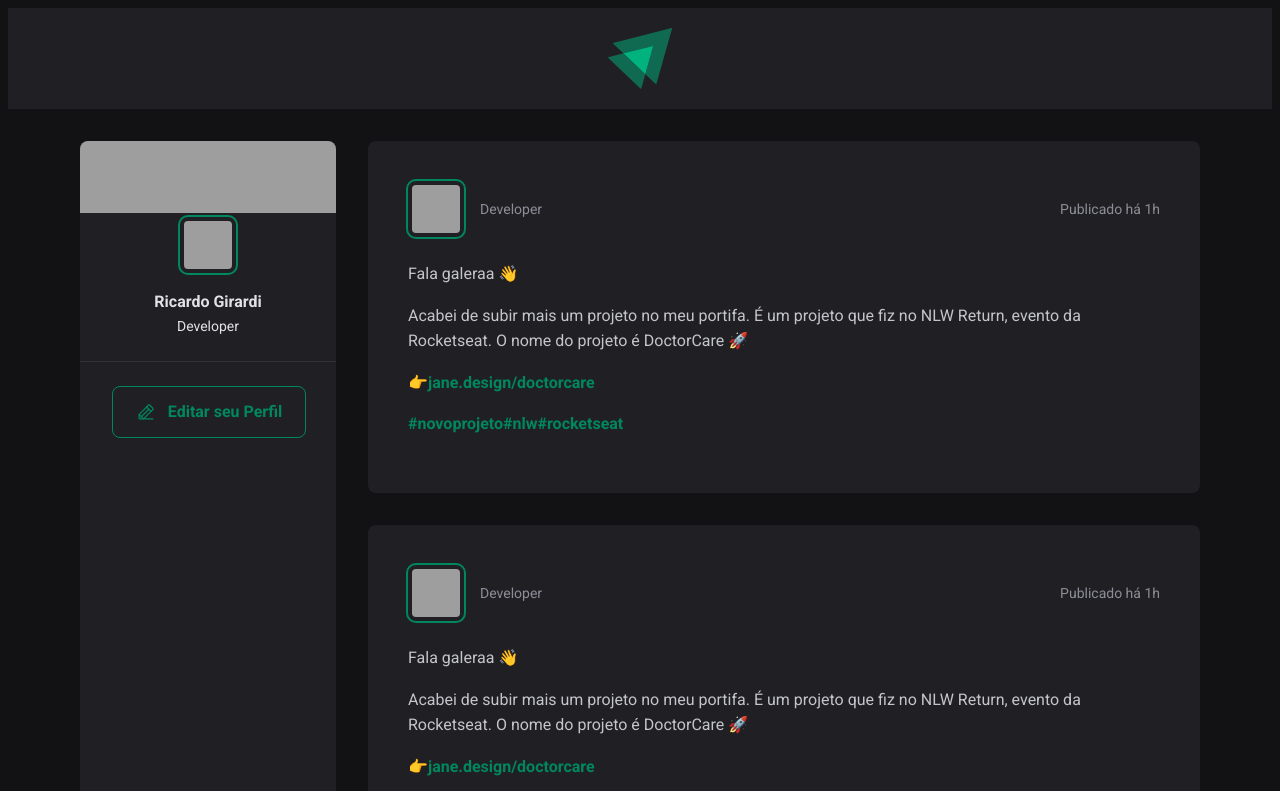
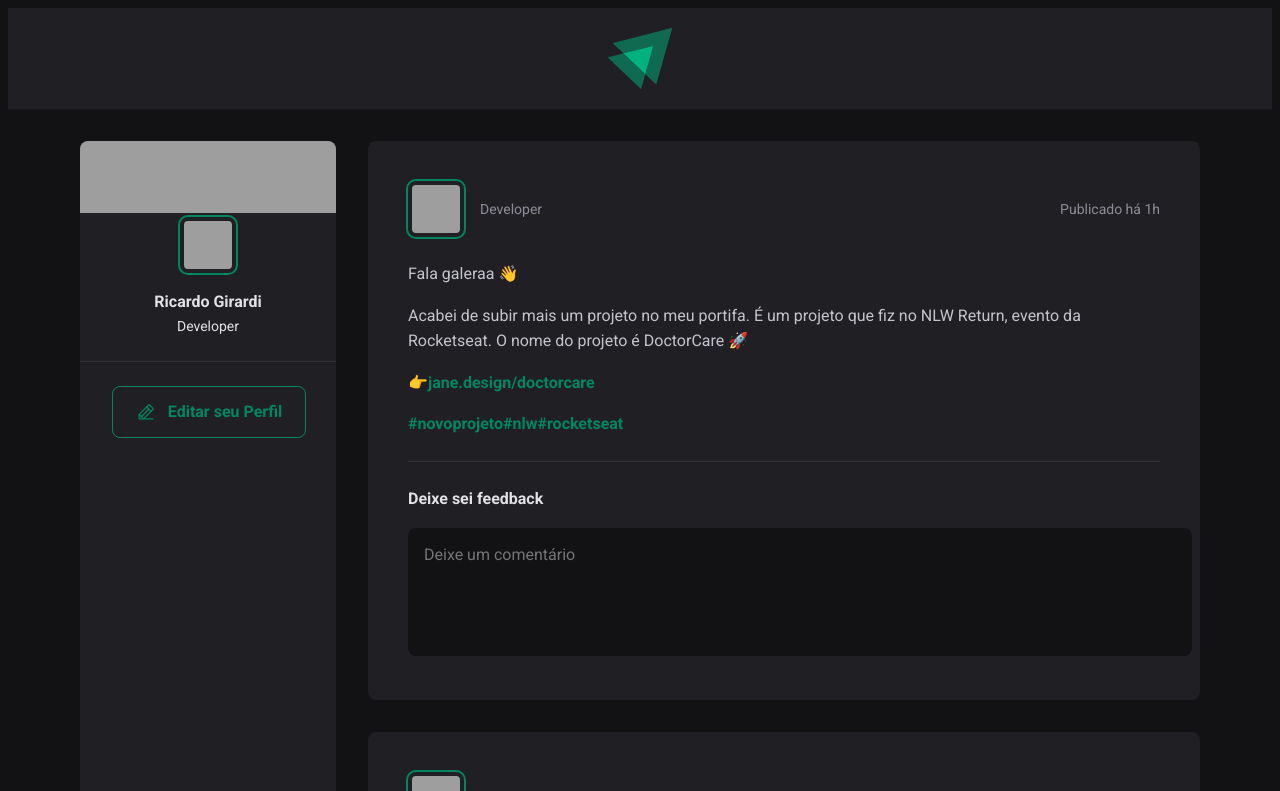
Before and after one commit to girardi1994/React-Vite, a React (Vite) app in the folder 01-fundamentos-reactjs/: page / in a window 1280 px wide. Shown: the top 791 px of the page. Built offline with nearby package versions, Linux system fonts and the light colour scheme; grey boxes are pictures that could not be loaded.

Commit message:
Formulário de comentários

```diff
--- a/01-fundamentos-reactjs/src/components/Post.jsx
+++ b/01-fundamentos-reactjs/src/components/Post.jsx
@@ -34,6 +34,13 @@
           <a href="">#rocketseat</a>
         </p>
       </div>
+      <form className={styles.comentForm}>
+        <strong>Deixe sei feedback</strong>
+        <textarea placeholder="Deixe um comentário"/>
+        <footer>
+         <button type="submit">Publicar</button>
+        </footer>
+      </form>
     </article>
   );
 }
--- a/01-fundamentos-reactjs/src/components/Post.module.css
+++ b/01-fundamentos-reactjs/src/components/Post.module.css
@@ -59,3 +59,47 @@
   color: var(--gray-400);
   line-height: 1.6;
 }
+.comentForm {
+  width: 100%;
+  margin-top: 1.5rem;
+  padding-top: 1.5rem;
+  border-top: 1px solid var(--gray-600);
+}
+.comentForm > strong {
+  line-height: 1.6;
+  color: var(--gray-100);
+}
+.comentForm textarea {
+  width: 100%;
+  background: var(--gray-900);
+  border: 0;
+  resize: none;
+  height: 6rem;
+  padding: 1rem;
+  border-radius: 8px;
+  color: var(--gray-100);
+  line-height: 1.4;
+  margin-top: 1rem;
+}
+.comentForm footer {
+  visibility: hidden;
+  max-height: 0;
+}
+.comentForm:focus-within footer {
+  visibility: visible;
+  max-height: none;
+}
+.comentForm button[type="submit"] {
+  padding: 1rem 1.5rem;
+  margin-top: 1rem;
+  border-radius: 8px;
+  border: 0;
+  background: var(--green-500);
+  color: var(--white);
+  font-weight: bold;
+  cursor: pointer;
+  transition: background-color 0.1s;
+}
+.comentForm button[type="submit"]:hover {
+  background: var(--green-300);
+}
--- a/01-fundamentos-reactjs/src/global.css
+++ b/01-fundamentos-reactjs/src/global.css
@@ -14,6 +14,10 @@
   padding: 0;
   box-sizing: border-box;
 }
+:focus{
+  outline: transparent;
+  box-shadow: 0 0 0 2px var(--green-500);
+}
 
 body {
   background: var(--gray-900);
```
